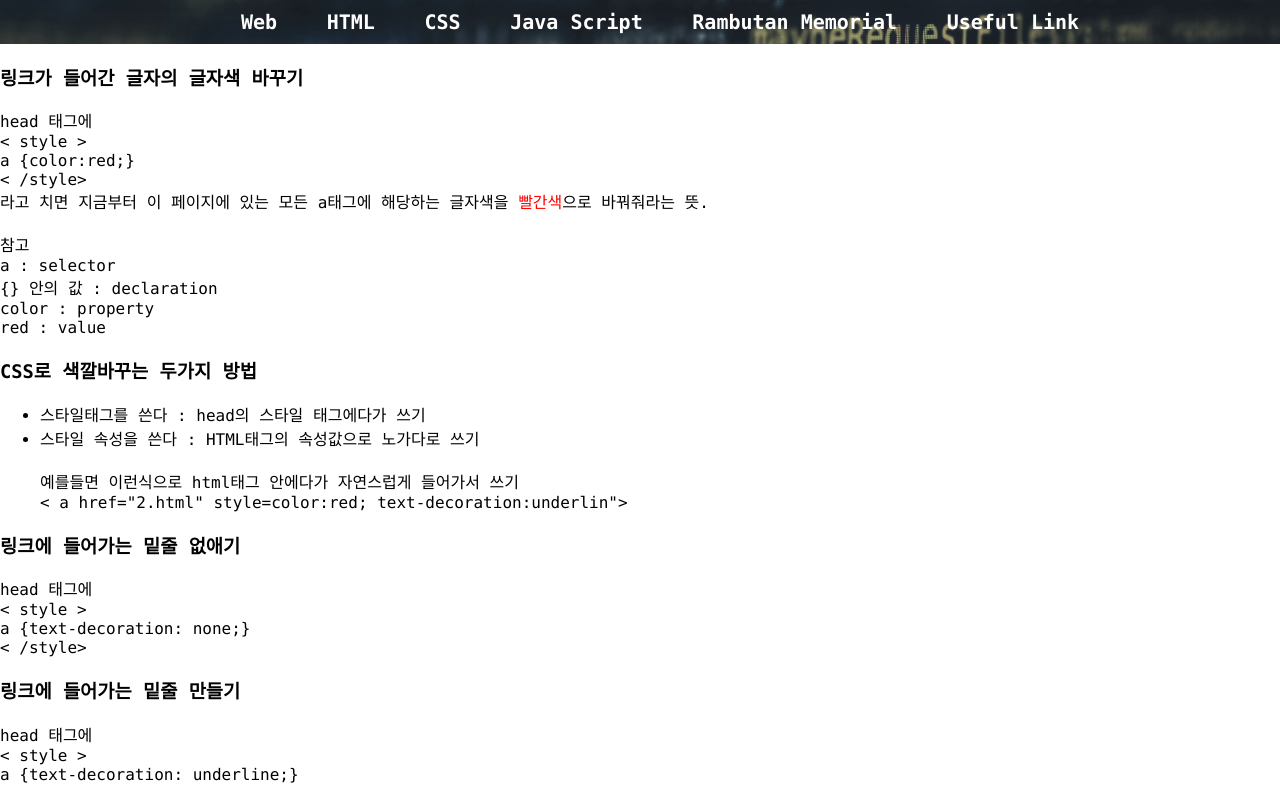
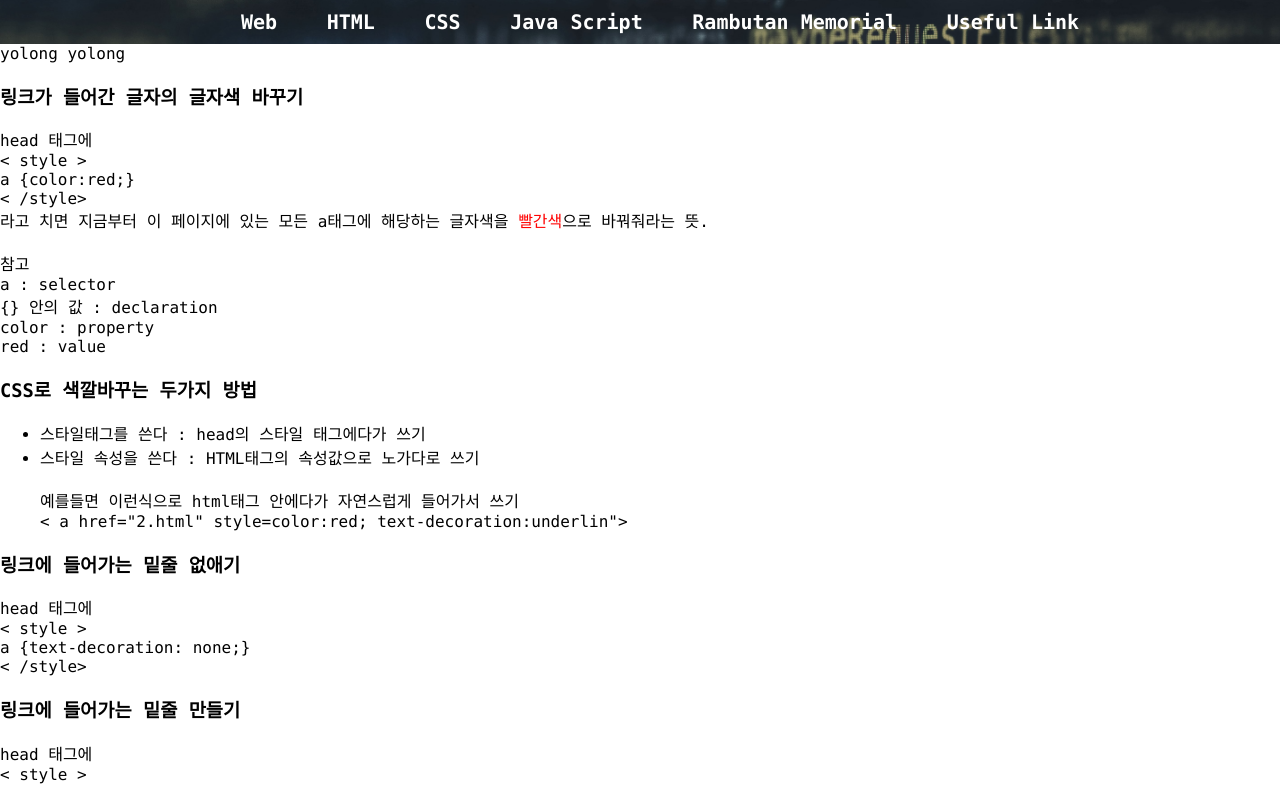
Before and after one commit to thankyoupuffin/WEB1-HTML, a plain HTML site: page css.html in a window 1280 px wide. Shown: the part 86-871 px from the top of the page. Drawn offline with Linux system fonts and the light colour scheme.

Commit message:
Update css.html

```diff
--- a/css.html
+++ b/css.html
@@ -22,6 +22,9 @@
         <li><a href="usefullink.html">Useful Link</a></li>
       </ul>
     </div>
+  </div>
+  <div class="yolong">
+    yolong yolong
   </div>
 <div class="content">
 
```
